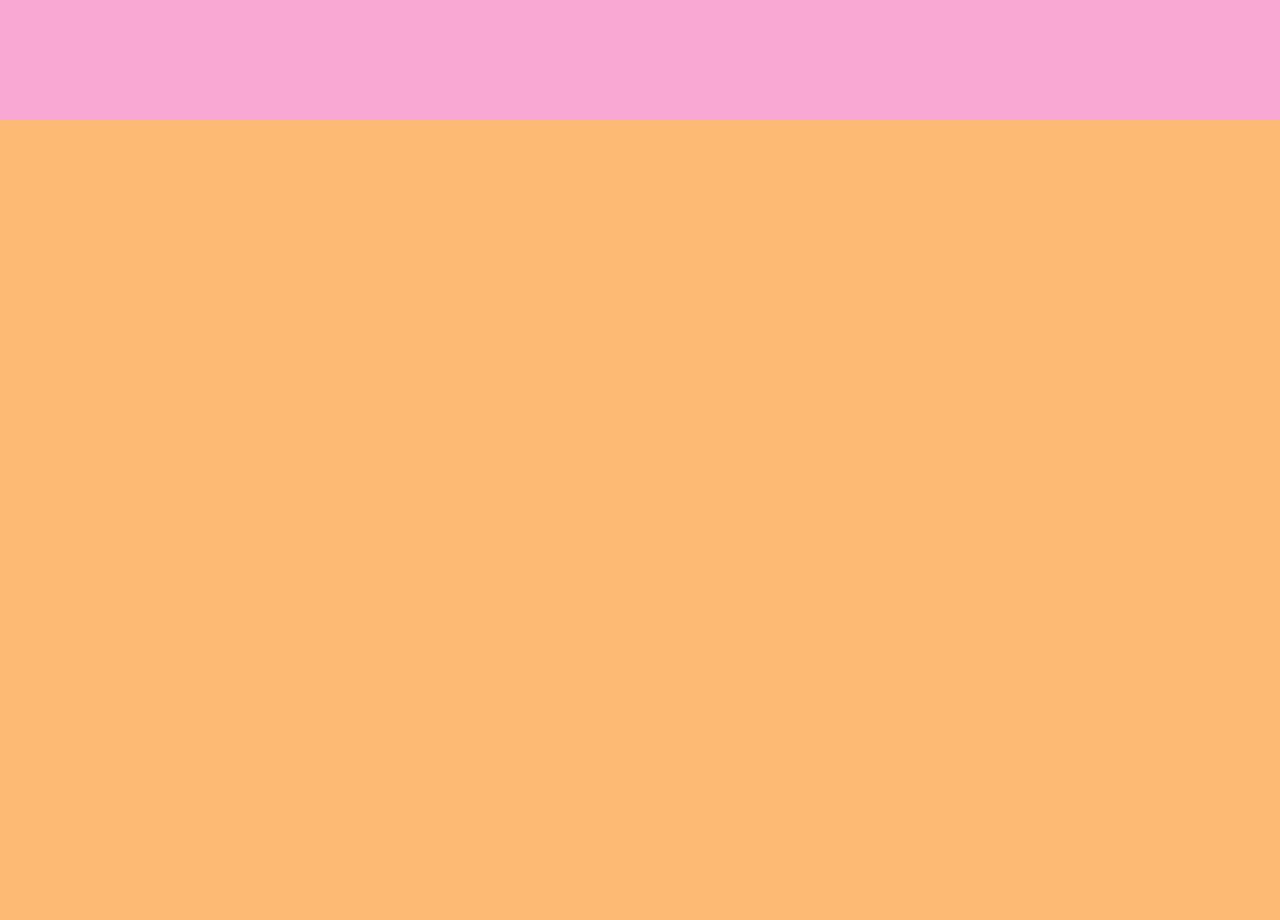
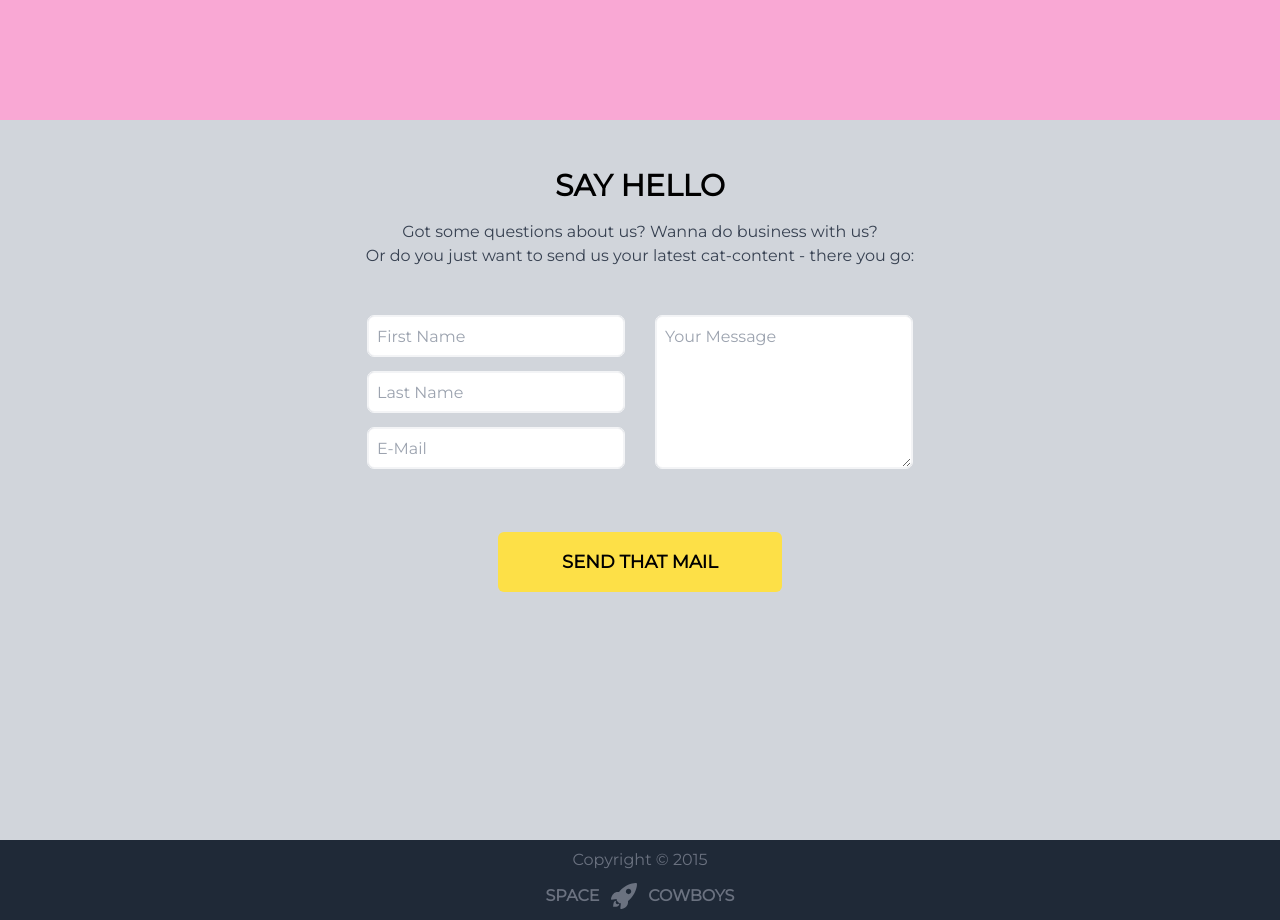
Before and after one commit to jakubabrahoim/space-cowboys, a React (Create React App) app: page / in a window 1280 px wide. Shown: the part 3080-4000 px from the top of the page. Built offline with nearby package versions, Linux system fonts and the light colour scheme.

Commit message:
contact section

```diff
--- a/src/App.tsx
+++ b/src/App.tsx
@@ -4,6 +4,7 @@ import { IconContext } from 'react-icons';
 import { FaHatCowboy } from 'react-icons/fa';
 import { GoTools } from 'react-icons/go';
 import { IoMdPlanet } from 'react-icons/io';
+import { IoIosRocket } from 'react-icons/io';
 
 let profilePicture = require('../src/assets/profilePicture.png');
 
@@ -187,16 +188,78 @@ function App() {
                 </div>
             </section>
 
+            {/* GALLERY PAGE */}
             <section className='bg-pink-300 h-screen'>
 
             </section>
 
-            <section className='bg-orange-300 h-screen'>
+            {/* CONTACT PAGE */}
+            <section className='bg-gray-300 h-screen'>
+                <div className='flex flex-col items-center h-9/10'>
+                    <h2 className='text-3xl font-bold text-black mt-12'>SAY HELLO</h2>
+                    <p className='text-gray-700 text-center mt-4'>
+                        Got some questions about us? Wanna do business with us? <br/>
+                        Or do you just want to send us your latest cat-content - there you go:
+                    </p>
 
+                    <form className='grid grid-cols-2 items-center justify-items-center mt-12'>
+                        <div className='flex flex-col mx-4'>
+                            <span id='firstNameLabel' hidden>First Name</span>
+                            <input
+                                type='text'
+                                name='firstName'
+                                placeholder='First Name'
+                                aria-labelledby='firstNameLabel'
+                                className='mb-4 rounded-md h-10 w-64 pl-2 outline outline-1 outline-gray-100 border border-gray-100'
+                            />
+                            <span id='lastNameLabel' hidden>Last Name</span>
+                            <input
+                                type='text'
+                                name='lastName'
+                                placeholder='Last Name'
+                                aria-labelledby='lastNameLabel'
+                                className='mb-4 rounded-md h-10 w-64 pl-2 outline outline-1 outline-gray-100 border border-gray-100'
+                            />
+                            <span id='emailLabel' hidden>E-Mail</span>
+                            <input
+                                type='email'
+                                name='email'
+                                placeholder='E-Mail'
+                                aria-labelledby='emailLabel'
+                                className='mb-4 rounded-md h-10 w-64 pl-2 outline outline-1 outline-gray-100 border border-gray-100'
+                            />
+                        </div>
+
+                        <textarea
+                            name='message'
+                            placeholder='Your Message'
+                            className='mb-4 rounded-md h-[152px] w-64 pl-2 pt-2 outline outline-1 outline-gray-100 border border-gray-100'
+                        />
+
+                        <div className='col-span-2 mt-12'>
+                            <input
+                                type='submit'
+                                value='SEND THAT MAIL'
+                                className='font-bold text-black text-lg bg-yellow-300 rounded-md px-16 py-4'
+                            />
+                        </div>
+
+                    </form>
+                </div>
+
+                <div className='h-1/10 w-full bg-gray-800 flex flex-col items-center justify-center'>
+                    <p className='text-gray-500 mb-2'>Copyright © 2015</p>
+                    <div className='text-gray-500 font-bold flex flex-row items-center'>
+                        SPACE &nbsp;
+                        <IconContext.Provider value={{ className: 'text-gray-500 h-8 w-8' }}>
+                            <IoIosRocket />
+                        </IconContext.Provider> &nbsp;
+                        COWBOYS
+                    </div>
+                </div>
             </section>
-
         </div>
-    );
+    )
 }
 
 export default App;
--- a/src/index.css
+++ b/src/index.css
@@ -50,7 +50,7 @@
 
 .cardContentWrapper {
     @apply flex flex-row rounded-lg items-center;
-    background: rgba(0, 0, 0, 0.1)
+    background: rgba(255, 255, 255, 0.2)
 }
 
 .cardText {
--- a/tailwind.config.js
+++ b/tailwind.config.js
@@ -4,7 +4,12 @@ module.exports = {
     "./src/**/*.{js,jsx,ts,tsx}",
   ],
   theme: {
-    extend: {},
+    extend: {
+      height: {
+        '9/10': '90%',
+        '1/10': '10%',
+      }
+    },
   },
   plugins: [],
 }
```
